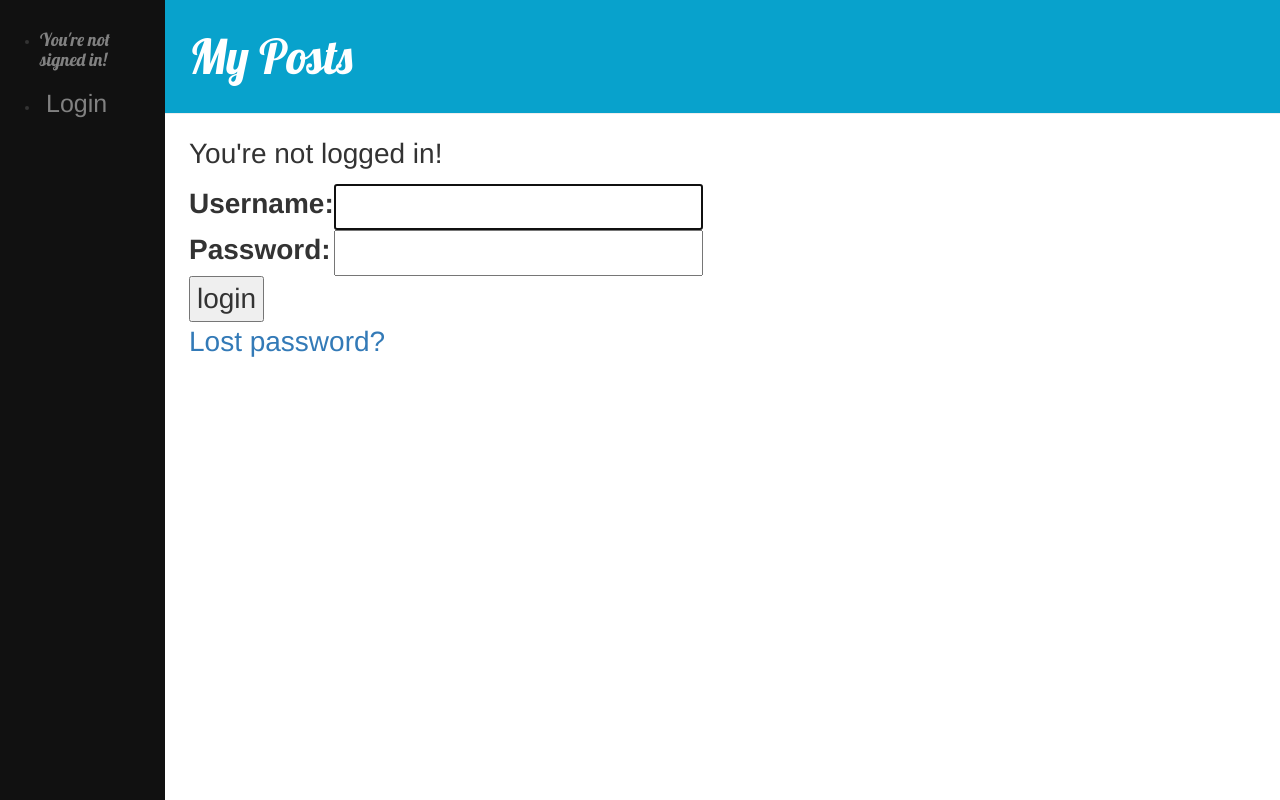
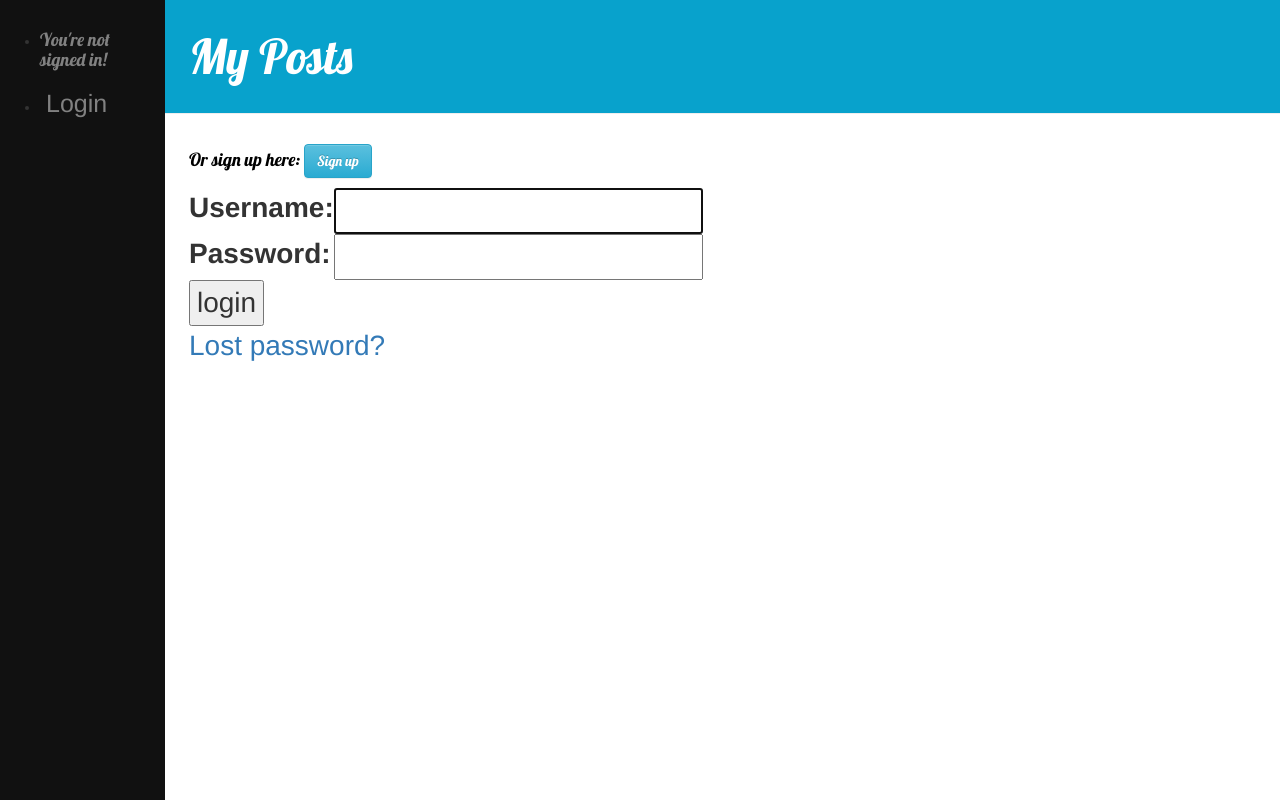
Before and after one commit to AlaaRED/my-first-blog, a Django app: a page that uses templates/registration/login.html in a window 1280 px wide; the page is wider, and only the part inside the window is pictured. Run offline with Django 3.2, Linux system fonts and the light colour scheme; some libraries are stand-ins or nearby versions.

Commit message:
Added sign up

```diff
--- a/templates/registration/login.html
+++ b/templates/registration/login.html
@@ -15,7 +15,7 @@
         {% if user.is_authenticated %}
             <p>Welcome!</p>
         {% else %}
-            <p>You're not logged in!</p>
+            <h4>Or sign up here: <a href="{% url 'signup' %}" class="btn btn-info"> Sign up</a></h4>
         {% endif %}
     {% endif %}
 
```
